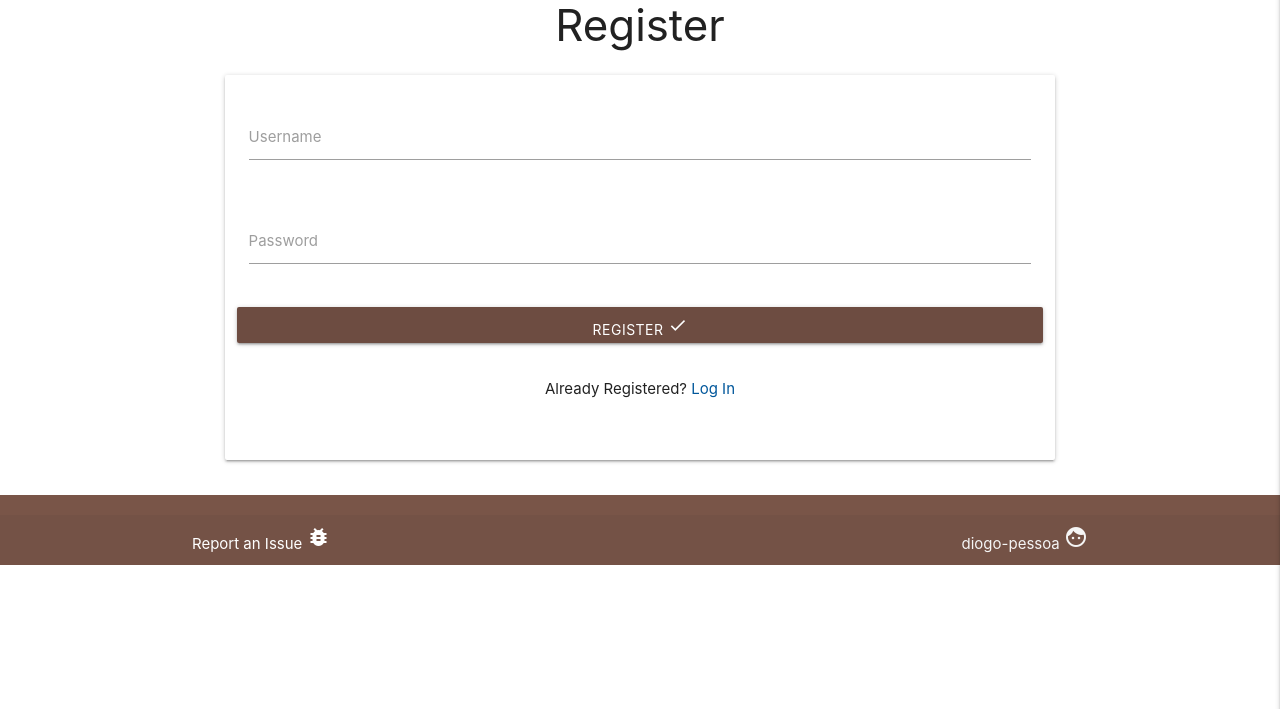
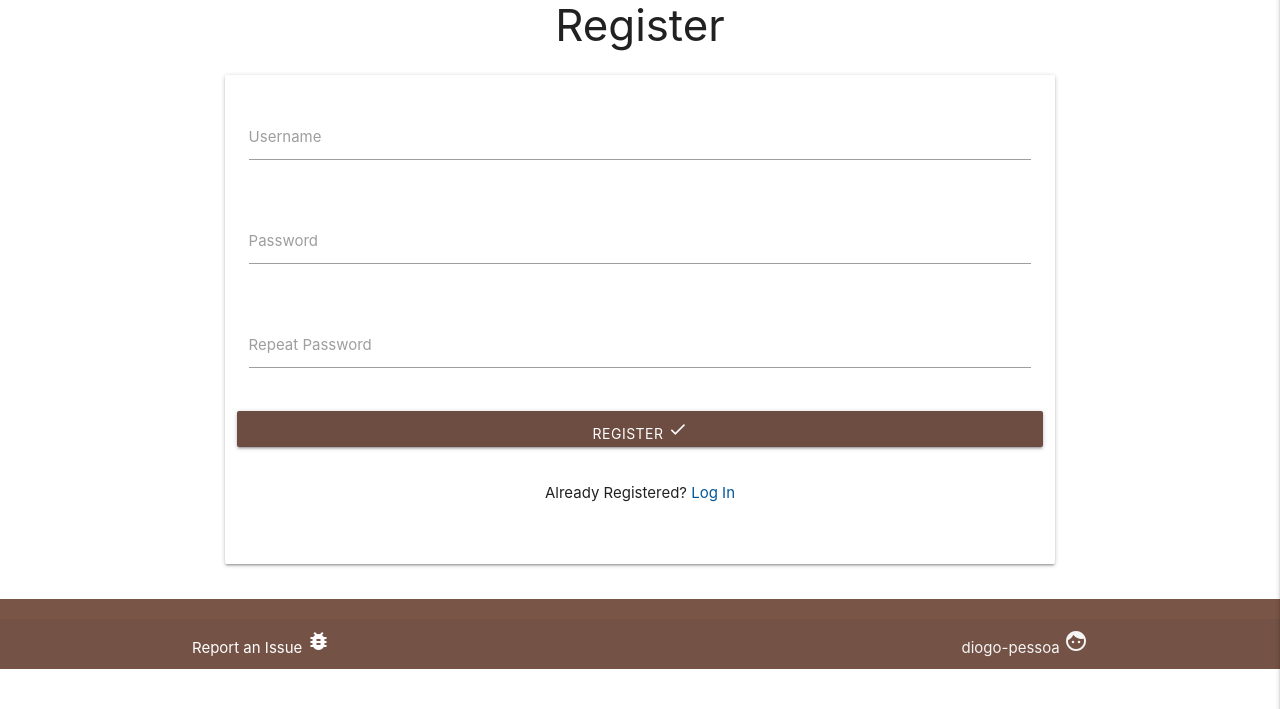
Before and after one commit to diogo-pessoa/milestoneThree, a Flask app: page /register in a window 1280 px wide. Shown: the part 91-800 px from the top of the page. Run offline with Flask 2, Linux system fonts and the light colour scheme; some libraries are stand-ins or nearby versions.

Commit message:
Sign-up repeat password field
- register.html New field on password form
- else if condition on register route
- New Test for password do not match behaviour

```diff
--- a/app/auth/templates/register.html
+++ b/app/auth/templates/register.html
@@ -20,6 +20,13 @@
                         <label for="password">Password</label>
                     </div>
                 </div>
+                <!--  repeat password field              -->
+                <div class="row">
+                    <div class="input-field col s12">
+                        <input id="repeat-password" name="repeat-password" type="password" class="validate" required>
+                        <label for="repeat-password">Repeat Password</label>
+                    </div>
+                </div>
                 <!-- Submit button to register -->
                 <div class="row">
                     <button type="submit" class="col s12 btn brown darken-1 waves-effect waves-light">
--- a/app/auth/views.py
+++ b/app/auth/views.py
@@ -12,11 +12,15 @@ def register():
     if request.method == "POST":
         username = request.form.get("username")
         password = request.form.get("password")
+        repeat_password = request.form.get("repeat_password")
         # TODO validate password
 
-        new_user = UserModel().find_user_by_name(username)
-        if new_user:
+        check_user_exists = UserModel().find_user_by_name(username)
+        if check_user_exists:
             flash("username already in use")
+            return redirect(url_for("auth.register"))
+        elif not password == repeat_password:
+            flash("Passwords do not match ")
             return redirect(url_for("auth.register"))
 
         UserModel().create(username, password)
```
Also changed, not shown: TESTING.md (+8 -4 lines), test/html_test/auth_view/register_page_test.py (+39 -3 lines).
